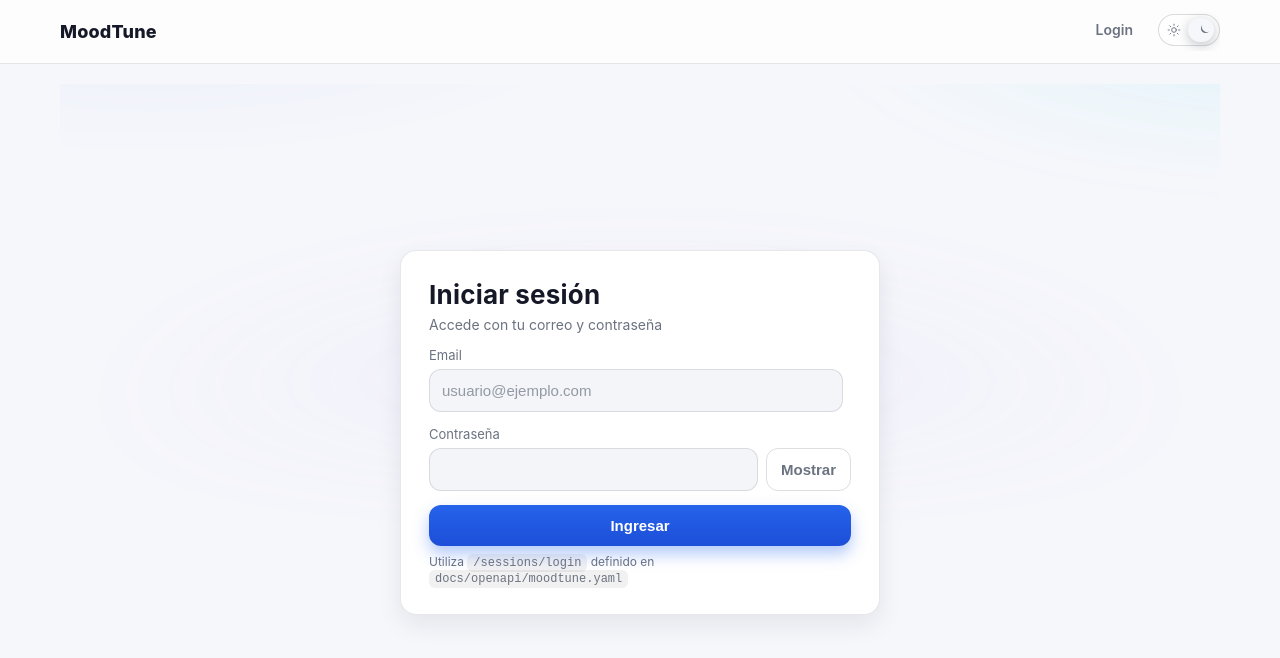
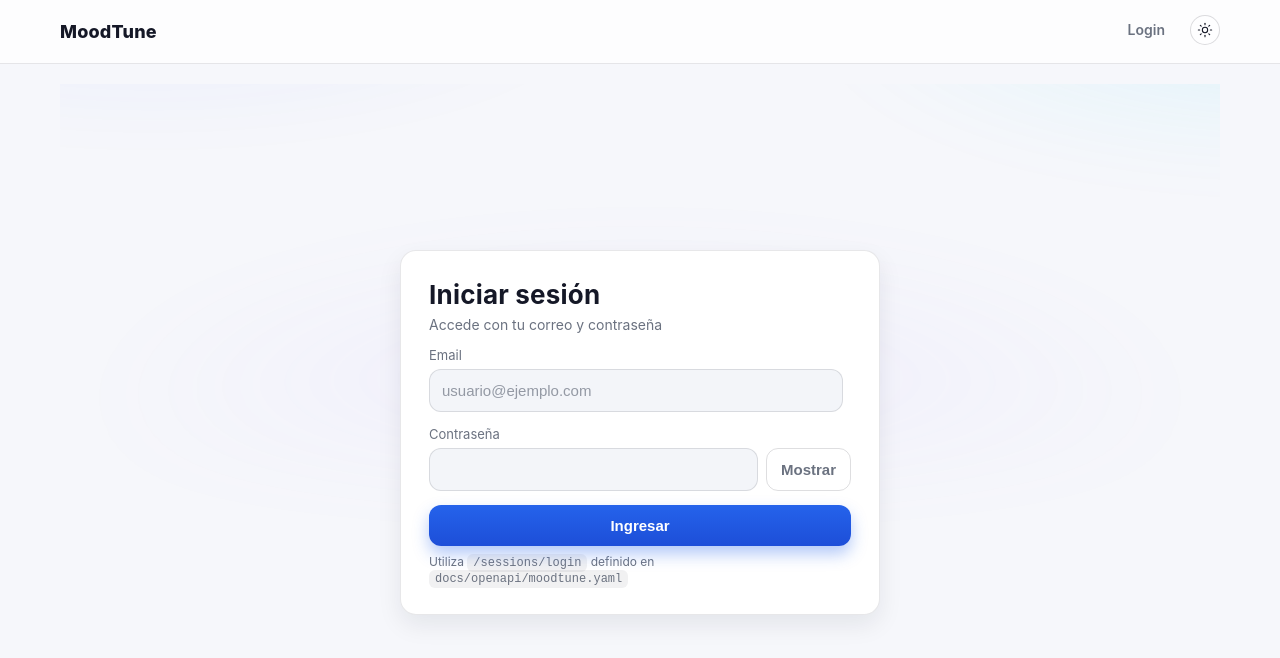
Before and after one commit to A01795565/moodtune_frontend, a React (Vite) app: page /login in a window 1280 px wide. Shown: the top 658 px of the page. Built offline with nearby package versions, Linux system fonts and the light colour scheme; no server answers.

Commit message:
fix theme icon button

```diff
--- a/src/components/AppNavBar.css
+++ b/src/components/AppNavBar.css
@@ -53,66 +53,34 @@
     box-shadow: var(--ring);
   }
 
-  .nav__theme-toggle{
-    border: 0;
-    padding: 0;
-    background: none;
+.nav__theme-toggle{
+    border: 1px solid color-mix(in oklab, var(--text) 15%, transparent);
+    padding: 6px;
+    background: color-mix(in oklab, var(--card) 90%, var(--bg));
     cursor: pointer;
-  }
-  .nav__theme-toggle-track{
-    width: 62px;
-    height: 32px;
     border-radius: 999px;
-    border: 1px solid color-mix(in oklab, var(--text) 15%, transparent);
-    background: color-mix(in oklab, var(--card) 85%, var(--bg));
-    display: flex;
-    align-items: center;
-    justify-content: space-between;
-    padding: 0 8px;
-    position: relative;
-    transition: border-color .2s ease, background .2s ease;
-  }
-  .nav__theme-toggle:focus-visible .nav__theme-toggle-track{
-    box-shadow: var(--ring);
-    outline: none;
-  }
-  .nav__theme-toggle-icon{
-    width: 14px;
-    height: 14px;
     display: inline-flex;
     align-items: center;
     justify-content: center;
-    z-index: 2;
-    color: var(--muted);
+    color: var(--text);
+    transition: color .2s ease, background .2s ease, border-color .2s ease, box-shadow .2s ease;
   }
-  .nav__theme-toggle-icon svg{
-    width: 100%;
-    height: 100%;
-    fill: none;
-    stroke: currentColor;
-    stroke-width: 1.6;
-    stroke-linecap: round;
-    stroke-linejoin: round;
+  .nav__theme-toggle:focus-visible{
+    outline: none;
+    box-shadow: var(--ring);
   }
-  .nav__theme-toggle-icon--moon svg{
-    fill: currentColor;
-    stroke: transparent;
+  .nav__theme-toggle svg{
+    width: 16px;
+    height: 16px;
+    display: block;
   }
-  .nav__theme-toggle-thumb{
-    position: absolute;
-    top: 3px;
-    bottom: 3px;
-    left: 3px;
-    width: 26px;
-    border-radius: 999px;
-    background: var(--bg);
-    box-shadow: 0 3px 10px rgba(0,0,0,.25);
-    transition: transform .22s ease, background .22s ease, box-shadow .22s ease;
-    z-index: 1;
+  .nav__theme-toggle--dark{
+    background: color-mix(in oklab, var(--text) 12%, transparent);
+    border-color: color-mix(in oklab, var(--text) 30%, transparent);
+    color: #f8fafc;
   }
-  .nav__theme-toggle--light .nav__theme-toggle-thumb{
-    transform: translateX(26px);
-    box-shadow: 0 3px 12px rgba(15,23,42,.25);
+  .nav__theme-toggle--light{
+    background: color-mix(in oklab, var(--card) 92%, var(--bg));
   }
 
   /* Breakpoint sutil para phones */
--- a/src/components/AppNavBar.tsx
+++ b/src/components/AppNavBar.tsx
@@ -63,17 +63,9 @@ export default function AppNavBar({
               className={`nav__theme-toggle nav__theme-toggle--${theme}`}
               onClick={onToggleTheme}
               aria-label={`Cambiar a modo ${theme === 'dark' ? 'claro' : 'oscuro'}`}
-              aria-pressed={theme === 'light'}
+              aria-pressed={theme === 'dark'}
             >
-              <span className="nav__theme-toggle-track" aria-hidden="true">
-                <span className="nav__theme-toggle-icon nav__theme-toggle-icon--sun">
-                  <SunIcon />
-                </span>
-                <span className="nav__theme-toggle-icon nav__theme-toggle-icon--moon">
-                  <MoonIcon />
-                </span>
-                <span className="nav__theme-toggle-thumb" />
-              </span>
+              {theme === 'dark' ? <MoonIcon /> : <SunIcon />}
             </button>
 
             {isAuthenticated && (
```
